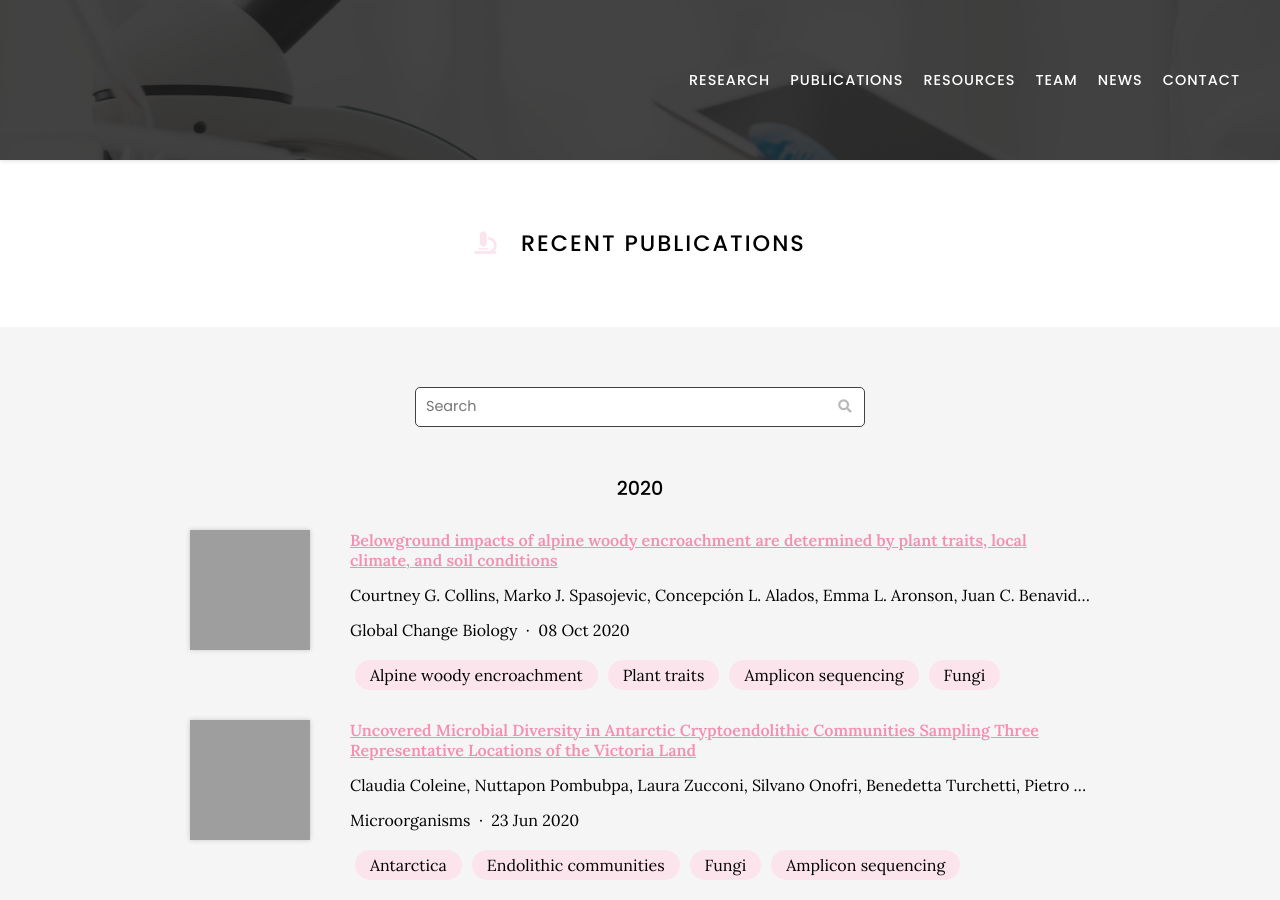
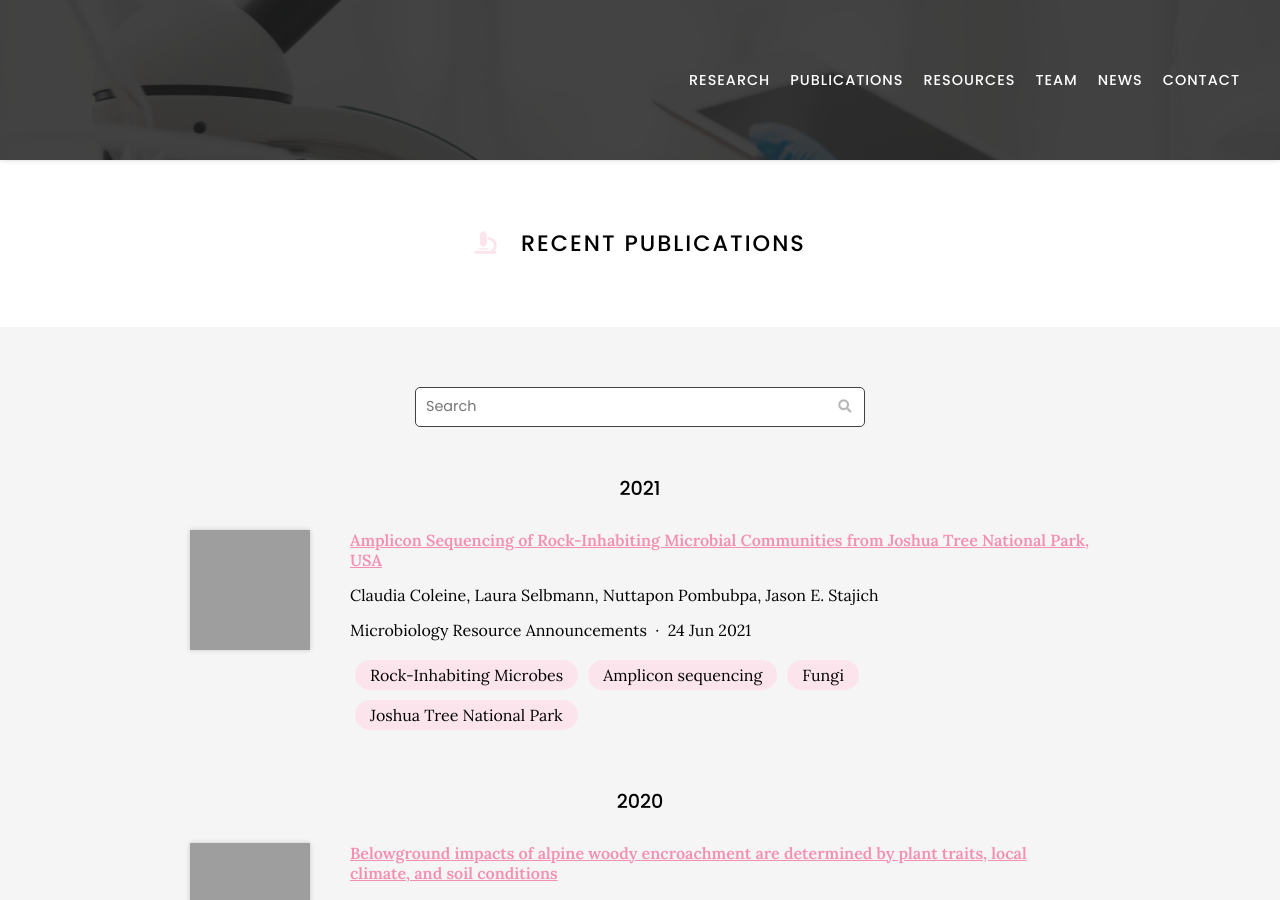
Before and after one commit to natpombubpa-lab/natpombubpa-lab.github.io, a Jekyll site: the page built from publication/index.md, in a window 1280 px wide and 900 px high. Built offline with Jekyll 4.4.1, drawn with Linux system fonts in a browser that asks for light colours; nearby versions of some CDN libraries; grey boxes are pictures that could not be loaded.

Commit message:
Generate citations

```diff
--- a/_data/citations.yaml
+++ b/_data/citations.yaml
@@ -1,5 +1,24 @@
 # GENERATED AUTOMATICALLY, DO NOT EDIT
 
+- id: doi:10.1128/MRA.00494-21
+  title: Amplicon Sequencing of Rock-Inhabiting Microbial Communities from Joshua
+    Tree National Park, USA
+  authors:
+  - Claudia Coleine
+  - Laura Selbmann
+  - Nuttapon Pombubpa
+  - Jason E. Stajich
+  publisher: Microbiology Resource Announcements
+  date: '2021-06-24'
+  link: https://doi.org/gkzmsm
+  image: https://user-images.githubusercontent.com/54328862/123938574-6ddc4600-d9c1-11eb-876f-8a2a3441f955.png
+  extra-links:
+  - type: journal
+  tags:
+  - Rock-Inhabiting Microbes
+  - Amplicon sequencing
+  - Fungi
+  - Joshua Tree National Park
 - id: doi:10.1111/gcb.15340
   title: Belowground impacts of alpine woody encroachment are determined by plant
     traits, local climate, and soil conditions
```
